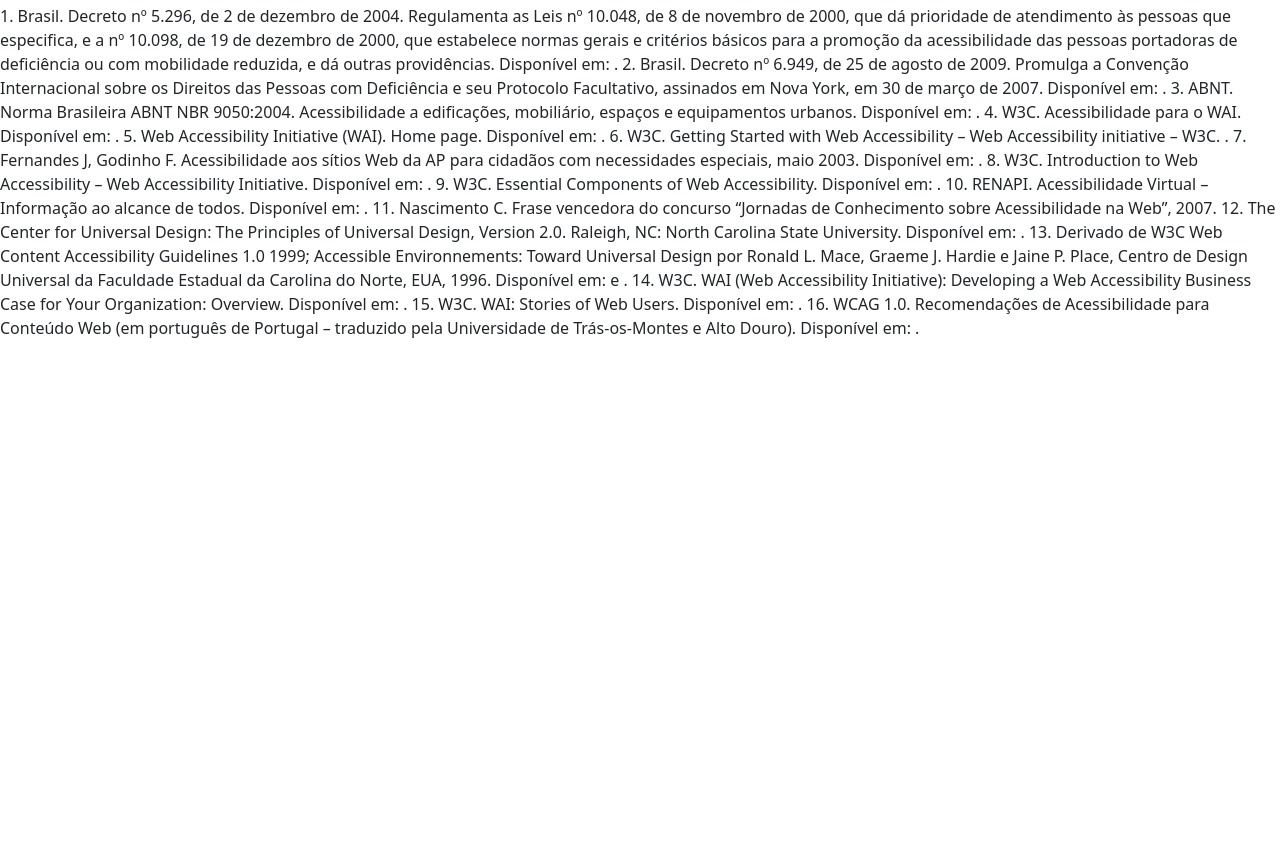
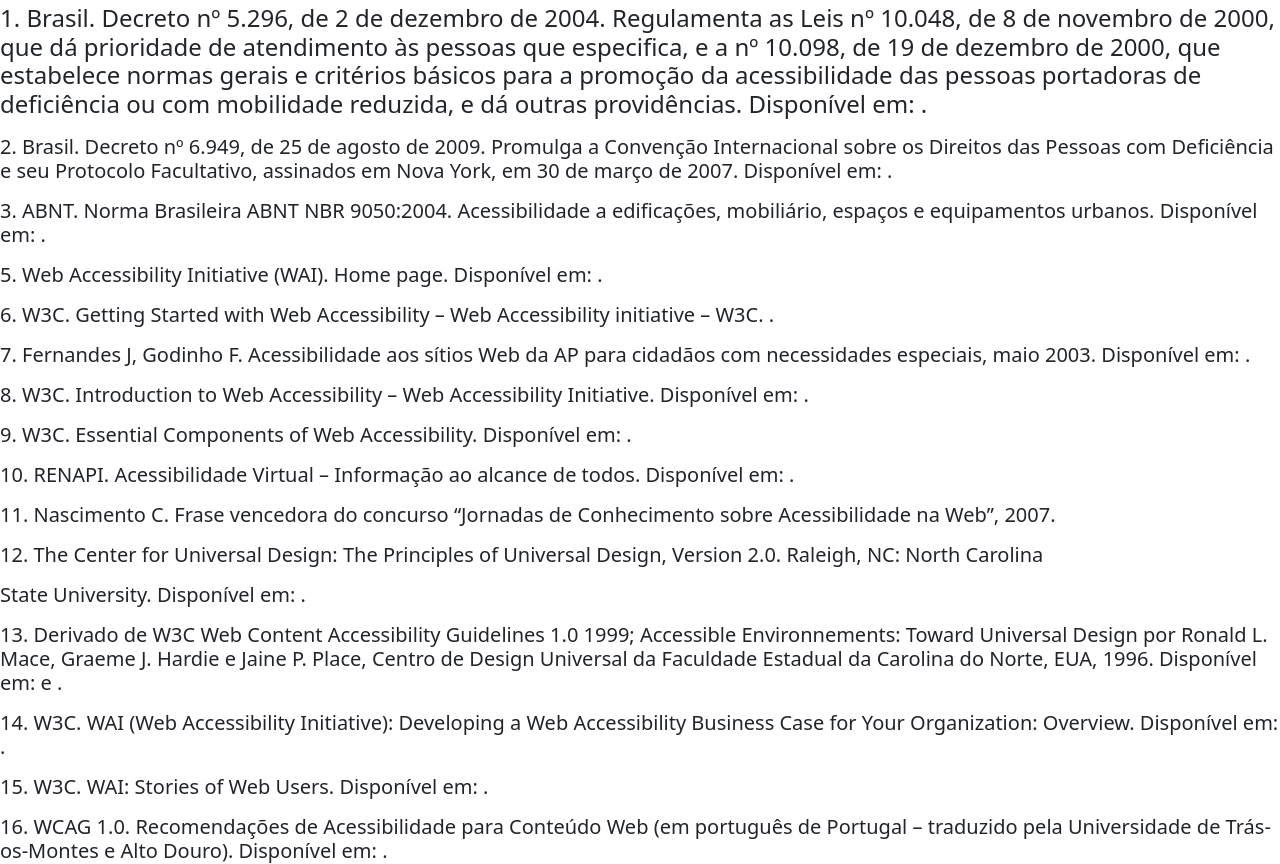
Before and after one commit to Victorjbs97/teste_tec_joao_rodrigo_linktree, a plain HTML site: page nivel_cafe2.html in a window 1280 px wide. Shown: the part 2459-3323 px from the top of the page. Before the commit the page ends 2799 px from the top, so only its background shows below. Drawn offline with nearby package versions, Linux system fonts and the light colour scheme.

Commit message:
Atualização Bibliografia

```diff
--- a/nivel_cafe2.html
+++ b/nivel_cafe2.html
@@ -242,42 +242,104 @@
     </section>
     <section id="referencia">
         <h2>Referências bibliográficas</h2>
-
+        <h4>
+            <p>
                 1. Brasil. Decreto nº 5.296, de 2 de dezembro de 2004. Regulamenta as Leis nº 10.048, de 8 de novembro de
                 2000, que dá prioridade de atendimento às pessoas que especifica, e a nº 10.098, de 19 de dezembro de
                 2000, que estabelece normas gerais e critérios básicos para a promoção da acessibilidade das pessoas
                 portadoras de deficiência ou com mobilidade reduzida, e dá outras providências. Disponível em: <http://
                 www.planalto.gov.br/ccivil_03/_Ato2004-2006/2004/Decreto/D5296.htm>.
+        </p>
+        </h4>
+        <h5>
+            <p>
                 2. Brasil. Decreto nº 6.949, de 25 de agosto de 2009. Promulga a Convenção Internacional sobre os Direitos das
                 Pessoas com Deficiência e seu Protocolo Facultativo, assinados em Nova York, em 30 de março de 2007.
                 Disponível em: <http://www.planalto.gov.br/ccivil_03/_Ato2007-2010/2009/Decreto/D6949.htm>.
+                </p>
+        </h5>
+        <h5>
+            <p>
                 3. ABNT. Norma Brasileira ABNT NBR 9050:2004. Acessibilidade a edificações, mobiliário, espaços e equipamentos
                 urbanos. Disponível em: <http://www.pessoacomdeficiencia.gov.br/app/sites/default/files/
                 arquivos/%5Bfield_generico_imagens-filefield-description%5D_24.pdf>.
-4. W3C. Acessibilidade para o WAI. Disponível em: <http://www.w3.org/WAI/intro/accessibility.php>.
+            </p>
+        </h5>
+        <h5>
+            <p>
                 5. Web Accessibility Initiative (WAI). Home page. Disponível em: <http://www.w3.org/WAI/>.
+            </p>
+        </h5>
+        <h5>
+            <p>
                 6. W3C. Getting Started with Web Accessibility – Web Accessibility initiative – W3C. <http://www.w3.org/standards/
                 webdesign/accessibility>.
+            </p>
+        </h5>
+        <h5>
+            <p>
                 7. Fernandes J, Godinho F. Acessibilidade aos sítios Web da AP para cidadãos com necessidades especiais, maio
                 2003. Disponível em: <http://www.acessibilidade.gov.pt/manuais/manualv2.doc>.
+            </p>
+        </h5>
+        <h5>
+            <p>
                 8. W3C. Introduction to Web Accessibility – Web Accessibility Initiative. Disponível em: <http://www.w3.org/WAI/
                 intro/accessibility.php#i-what>.
+            </p>
+        </h5>
+        <h5>
+            <p>
                 9. W3C. Essential Components of Web Accessibility. Disponível em: <http://www.w3.org/WAI/intro/components.php>.
+            </p>
+        </h5>
+        <h5>
+            <p>
                 10. RENAPI. Acessibilidade Virtual – Informação ao alcance de todos. Disponível em: <http://acessibilidade.bento.
                 ifrs.edu.br/acessibilidade-web.php>.
+            </p>
+        </h5>
+        <h5>
+            <p>
                 11. Nascimento C. Frase vencedora do concurso “Jornadas de Conhecimento sobre Acessibilidade na Web”, 2007.
+            </p>
+        </h5>
+        <h5>
+            <p>
                 12. The Center for Universal Design: The Principles of Universal Design, Version 2.0. Raleigh, NC: North Carolina
+            </p>
+        </h5>
+        <h5>
+            <p>
                 State University. Disponível em: <http://www.ncsu.edu/ncsu/design/cud/about_ud/udprinciplestext.htm>.
+            </p>
+        </h5>
+        <h5>
+            <p>
                 13. Derivado de W3C Web Content Accessibility Guidelines 1.0 1999; Accessible Environnements: Toward Universal
                 Design por Ronald L. Mace, Graeme J. Hardie e Jaine P. Place, Centro de Design Universal da Faculdade
                 Estadual da Carolina do Norte, EUA, 1996. Disponível em: <http://www.w3.org/TR/WCAG10/> e <http://
                 www.ncsu.edu/ncsu/design/cud/pubs_p/docs/ACC Environments.pdf>.
+            </p>
+        </h5>
+        <h5>
+            <p>
                 14. W3C. WAI (Web Accessibility Initiative): Developing a Web Accessibility Business Case for Your Organization:
                 Overview. Disponível em: <http://www.w3.org/WAI/bcase/#intro>.
+            </p>
+        </h5>
+        <h5>
+            <p>
                 15. W3C. WAI: Stories of Web Users. Disponível em: <http://www.w3.org/WAI/intro/people-use-web/stories>.
+            </p>
+        </h5>
+        <h5>
+            <p>
                 16. WCAG 1.0. Recomendações de Acessibilidade para Conteúdo Web (em português de Portugal – traduzido pela
                 Universidade de Trás-os-Montes e Alto Douro). Disponível em: <http://www.utad.pt/wai/wai-pageauth.
                 html>.
+            </p>
+        </h5>
 
 
     </section>
```
Lines whose indentation alone changed are shown as unchanged.
